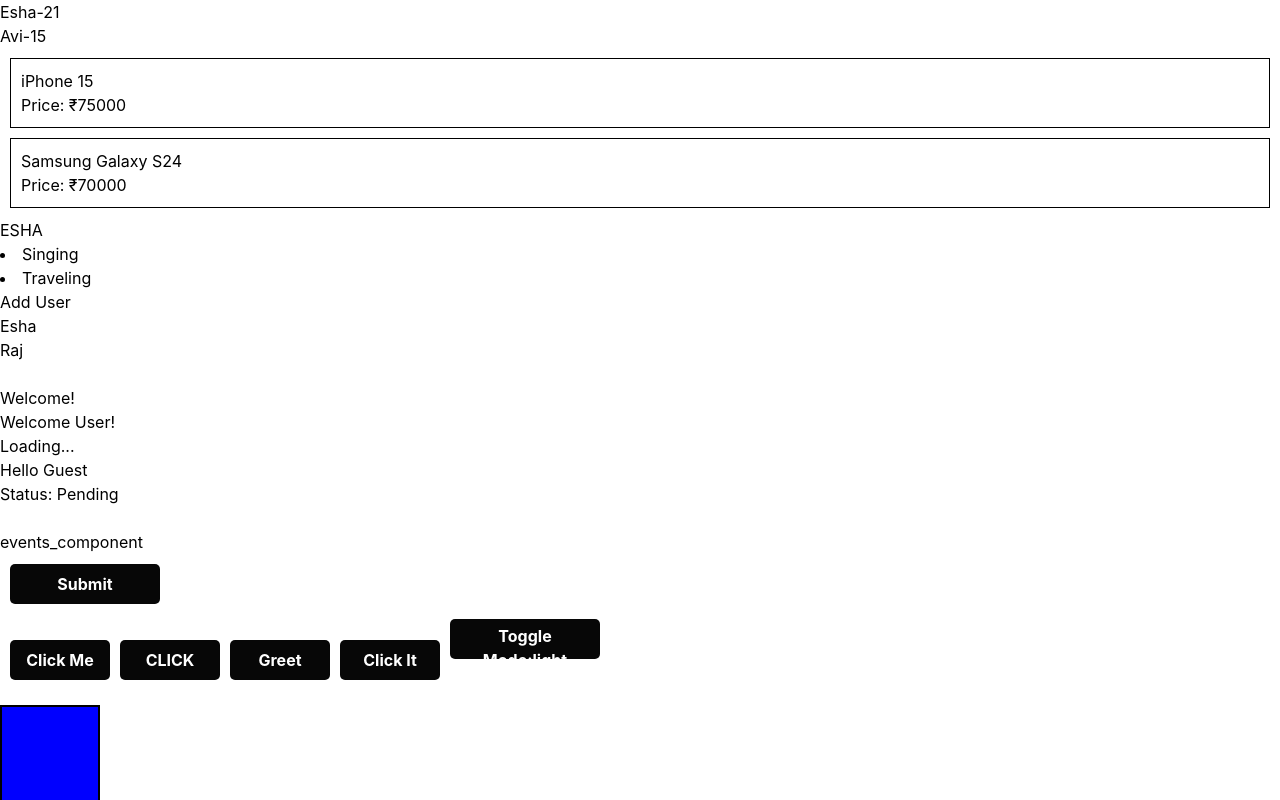
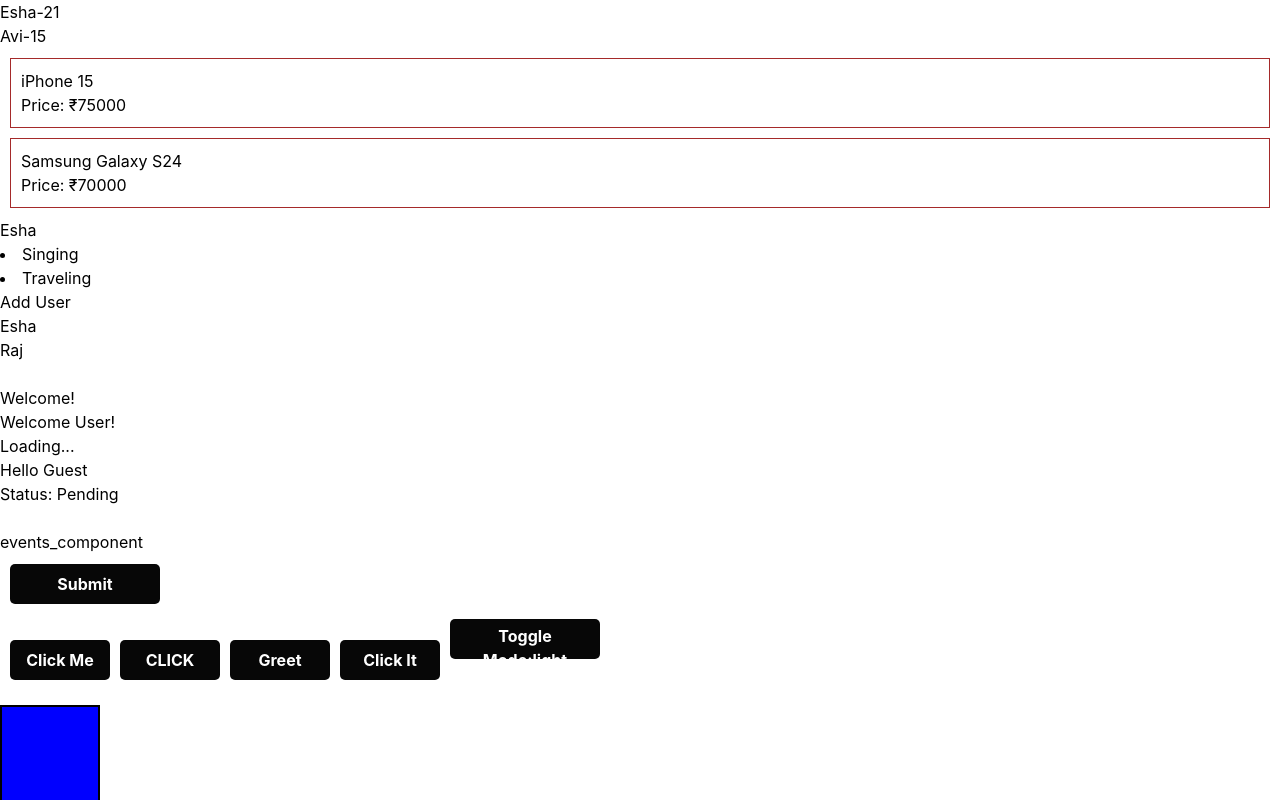
Before and after one commit to eshapatel2005/React_JS_Dashboard_Flowbite_Props, a React (Vite) app: page / in a window 1280 px wide. Shown: the top 800 px of the page. Built offline with nearby package versions, Linux system fonts and the light colour scheme.

Commit message:
Updates of Map Function

```diff
--- a/src/components/MapComponents.jsx
+++ b/src/components/MapComponents.jsx
@@ -15,7 +15,7 @@
   ];
 
   // Mapping an array of objects with nested arrays to JSX elements
-  const data = [{ id: 1, name: "ESHA", hobbies: ["Singing", "Traveling"] }];
+  const data = [{ id: 1, name: "Esha", hobbies: ["Singing", "Traveling"] }];
 
   //Add new data to array uisng button click and display it using map
   const [users, setUsers] = useState(["Esha", "Raj"]);
@@ -39,7 +39,7 @@
           <div
             key={item.id}
             style={{
-              border: "1px solid black",
+              border: "1px solid brown",
               padding: "10px",
               margin: "10px",
             }}
@@ -56,7 +56,8 @@
         {data.map((user) => (
           <div key={user.id}>
             {" "}
-            <h2>{user.name}</h2>{" "}
+            <h2>{user.name}</h2>
+            {""}
             {user.hobbies.map((hobby, index) => (
               <li key={index}>{hobby}</li>
             ))}{" "}
@@ -67,7 +68,6 @@
       {/* Add new data to array using button click and display it using map */}
       <div>
         <button onClick={addUser}>Add User</button>
-
         {users.map((user, index) => (
           <h2 key={index}>{user}</h2>
         ))}
```
